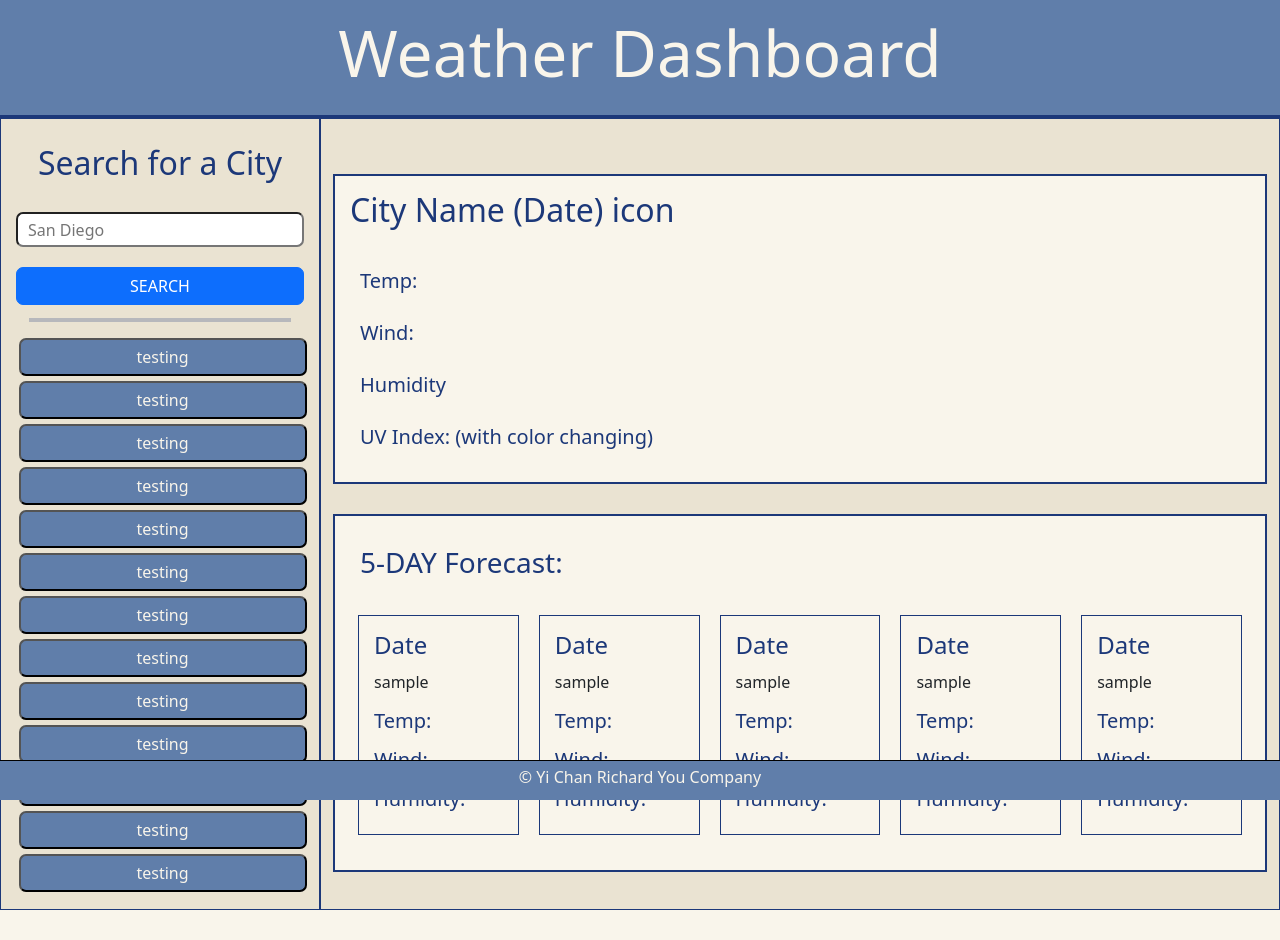
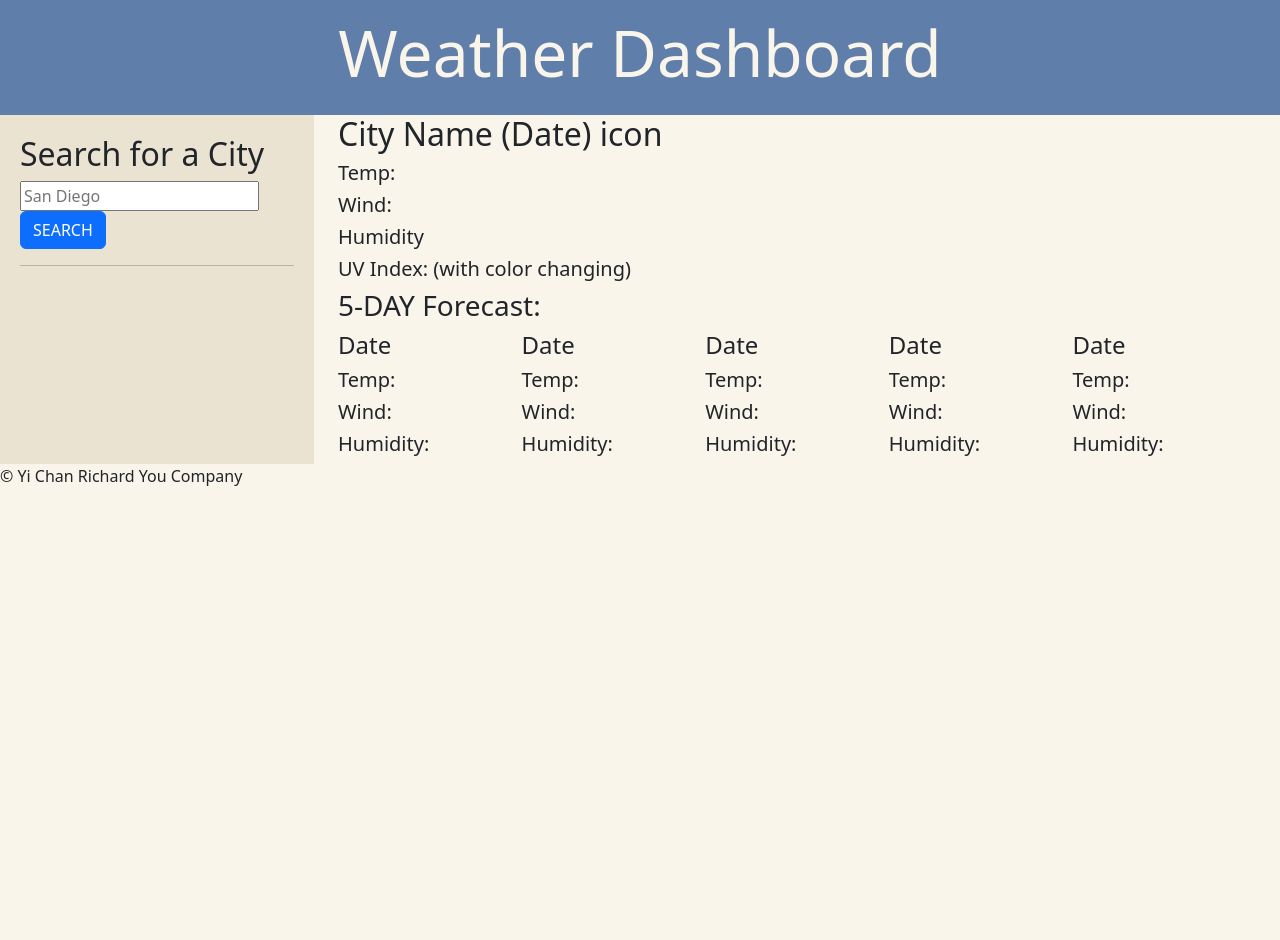
Before and after one commit to richyou94/weather-by-city-find-your-trip, a plain HTML site: page index.html in a window 1280 px wide. After the commit the page ends 800 px from the top, so only its background shows below. Drawn offline with nearby package versions, Linux system fonts and the light colour scheme.

Commit message:
adding merge file into macbok

```diff
--- a/assets/css/style.css
+++ b/assets/css/style.css
@@ -1,19 +1,10 @@
 body {
     background-color: #F9F5EB;
-    padding-bottom: 30px;
 }
-
-h1, h2, h3, h4, h5, h6 {
-    color: #1C3879;
-    }
-
 header {
     background-color: #607EAA;
     color: #f9f5eb;
     padding: 15px 0px;
-}
-header h1 {
-    color: #f9f5eb;
 }
 
 h1 {
@@ -21,115 +12,6 @@ h1 {
 }
 .sidebar {
     background-color: #EAE3D2;
-    padding: 15px;
-    border: solid 1px #1C3879;
-}
-#titleSearch {
-    margin: 10px;
-    text-align: center;
-}
-#cityNameInput {
-    margin: 20px 0px 5px 0px;
-    width: 100%;
-    min-height: 35px;
-    border-radius: 7px;
-    padding-left: 10px;
-}
-#button-search {
-    margin: 0;
-    margin-top: 15px;
-    width: 100%;
-    border-radius: 7px;
-}
-hr {
-    margin: 13px;
-    border: 2px solid #1c3879;
-}
-#city-history button {
-    text-align: center;
-    background-color: #607EAA;
-    color: #F9F5EB;
-    padding: 5px;
-    border-radius: 7px;
-    width: 100%;
-    margin: 2.5px;
-}
-#city-history button:hover {
-    background-color: #1C3879;
-    font-size: 1.1rem;
-}
-
-main {
-    background-color: #EAE3D2;
-    border: solid 1px #1C3879;
-    padding: 25px;
-}
-.whole-container {
-    padding: 0;
-    margin: 0;
-    border-top: 3px solid #1C3879;
+    padding: 20px;
 
 }
-
-#today-weather-container {
-    background:#F9F5EB;
-    border: 2px solid #1C3879;
-    padding: 15px;
-    margin-top: 30px;
-}
-#today-weather-container h2 {
-    margin-bottom: 30px;
-}
-
-#today-weather-container h5 {
-    padding: 10px;
-}
-
-#forecast-5-days {
-    margin-top: 30px;
-    background: #F9F5EB;
-    border: 2px solid #1C3879;
-    padding: 15px;
-}
-
-#forecast-container {
-    padding: 10px;
-}
-
-#forecast-5-days h3 {
-    margin-bottom: 15px;
-    margin-top: 15px;
-    margin-left: 10px;
-}
-#forecast-5-days .col {
-    border: 1px solid #1C3879;
-    margin: 10px;
-    padding: 15px;
-}
-#forecast-5-days .col h4 {
-    margin-bottom: 10px;
-}
-#forecast-5-days .col h5 {
-    margin-top: 15px;
-}
-
-
-
-/* .main-container {
-    padding: 0;
-    margin: 0;
-} */
-
-footer {
-    position: fixed;
-    bottom: 0;
-    min-height: 40px;
-    background-color: #607EAA;
-    width: 100%;
-    text-align: center;
-    padding-top: 7px;
-    border-top: 1px solid black;
-}
-footer h6 {
-    color: #f9f5eb;
-}
--- a/index.html
+++ b/index.html
@@ -12,9 +12,9 @@
     <header class="container-fluid text-center">
         <h1>Weather Dashboard</h1>
     </header>
-    <div class="row container-fluid whole-container">
+    <div class="row container-fluid">
         <aside class="col-md-3 container sidebar">
-            <h2 class="text-left" id="titleSearch">Search for a City</h2>
+            <h2 class="text-left">Search for a City</h2>
             <form>
                 <div>
                     <input type="text" name="city" id="cityNameInput" placeholder="San Diego">
@@ -28,22 +28,9 @@
             <hr>
             <div id="city-history">
                 <!-- This will be data from localStorage to record the history of search cities. -->
-                <button class="historyBtn">testing</button>
-                <button class="historyBtn">testing</button>
-                <button class="historyBtn">testing</button>
-                <button class="historyBtn">testing</button>
-                <button class="historyBtn">testing</button>
-                <button class="historyBtn">testing</button>
-                <button class="historyBtn">testing</button>
-                <button class="historyBtn">testing</button>
-                <button class="historyBtn">testing</button>
-                <button class="historyBtn">testing</button>
-                <button class="historyBtn">testing</button>
-                <button class="historyBtn">testing</button>
-                <button class="historyBtn">testing</button>
             </div>
         </aside>
-        <main class="col-md-9 container main-container">
+        <main class="col-md-9 container">
             <div id="today-weather-container" class="container" >
                 <!-- this is the container for today's weather -->
                 <h2>City Name (Date) icon</h2>
@@ -57,35 +44,35 @@
                 <div class="row justify-content-evenly" id="forecast-container">
                     <div class="col">
                         <h4>Date</h4>
-                        <div class="icon-forecast">sample</div>
+                        <div id="icon-forecast"></div>
                         <h5>Temp:</h5>
                         <h5>Wind:</h5>
                         <h5>Humidity:</h5>
                     </div>
                     <div class="col">
                         <h4>Date</h4>
-                        <div class="icon-forecast">sample</div>
+                        <div id="icon-forecast"></div>
                         <h5>Temp:</h5>
                         <h5>Wind:</h5>
                         <h5>Humidity:</h5>
                     </div>
                     <div class="col">
                         <h4>Date</h4>
-                        <div class="icon-forecast">sample</div>
+                        <div id="icon-forecast"></div>
                         <h5>Temp:</h5>
                         <h5>Wind:</h5>
                         <h5>Humidity:</h5>
                     </div>
                     <div class="col">
                         <h4>Date</h4>
-                        <div class="icon-forecast">sample</div>
+                        <div id="icon-forecast"></div>
                         <h5>Temp:</h5>
                         <h5>Wind:</h5>
                         <h5>Humidity:</h5>
                     </div>
                     <div class="col">
                         <h4>Date</h4>
-                        <div class="icon-forecast">sample</div>
+                        <div id="icon-forecast"></div>
                         <h5>Temp:</h5>
                         <h5>Wind:</h5>
                         <h5>Humidity:</h5>
@@ -95,7 +82,7 @@
         </main>
     </div>
     <footer>
-        <h6>© Yi Chan Richard You Company</h6>
+        © Yi Chan Richard You Company
     </footer>
     <script src="https://cdn.jsdelivr.net/npm/bootstrap@5.2.0/dist/js/bootstrap.bundle.min.js" integrity="sha384-A3rJD856KowSb7dwlZdYEkO39Gagi7vIsF0jrRAoQmDKKtQBHUuLZ9AsSv4jD4Xa" crossorigin="anonymous"></script>
 </body>
```
Also changed, not shown: 2 other files.
